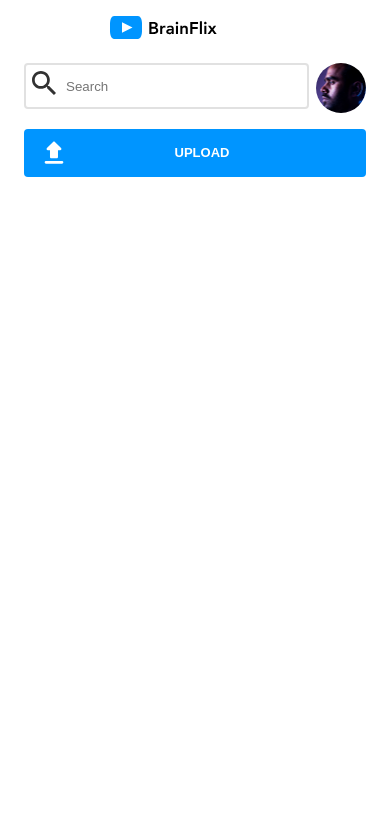
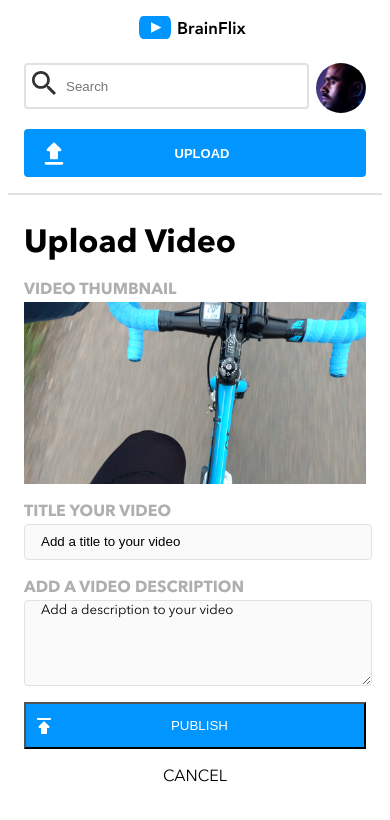
Before and after one commit to luan237/lucas-bui-brainflix, a React (Create React App) app: page /upload in a window 390 px wide. Shown: the top 820 px of the page. Built offline with nearby package versions, Linux system fonts and the light colour scheme; no server answers.

Commit message:
mobile version done

```diff
--- a/src/App.js
+++ b/src/App.js
@@ -1,6 +1,7 @@
 import "./App.scss";
 import Header from "./components/Header/Header";
 import Main from "./components/Main/Main";
+import VideoUpload from "./pages/VideoUpload/VideoUpload";
 import { BrowserRouter as Router, Switch, Route } from "react-router-dom";
 
 function App() {
@@ -9,7 +10,14 @@ function App() {
       <Header />
       <Switch>
         <Route exact path="/" component={Main} />
-        <Route path="/:id" component={Main} />
+        <Route
+          exact
+          path="/upload"
+          render={(routerProps) => {
+            return <VideoUpload {...routerProps} />;
+          }}
+        />
+        <Route path="/:yakiv" component={Main} />
       </Switch>
     </Router>
   );
--- a/src/components/Header/Header.js
+++ b/src/components/Header/Header.js
@@ -31,12 +31,14 @@ function Header() {
 
         {/* UPLOAD BAR */}
         <button className="header__upload">
+          <Link to="/upload" className="header__upload--link">
             <img
               src={uploadIcon}
               className="header__upload--icon"
               alt="upload icon"
             />
             <p className="header__upload--text sub-header">UPLOAD</p>
+          </Link>
         </button>
       </div>
     </header>
--- a/src/components/Header/Header.scss
+++ b/src/components/Header/Header.scss
@@ -13,7 +13,6 @@
         margin: 1rem 4rem;
     }
     &__logo{
-        width: 50%;
         margin-bottom: 1rem;
         @include tablet{
             width: 20%;
@@ -57,7 +56,6 @@
         background-color: $cta-color;
         height: 3rem;
         width: 100%;
-        @include flexDisplay(row, flex-start, center);
         border-radius: .25rem;
         border: none;
         margin-top: 1rem;
@@ -74,6 +72,11 @@
             width: 80%;
             text-align: center;
             color: white;
+        }
+        &--link{
+            width: 100%;
+            height: 3rem;
+            @include flexDisplay(row, flex-start, center);
         }
     }
 }
--- a/src/components/Main/Main.js
+++ b/src/components/Main/Main.js
@@ -15,6 +15,7 @@ class Main extends React.Component {
     videoList: [],
     showingVideo: null,
   };
+
   // get API
   componentDidMount() {
     axios
@@ -23,13 +24,15 @@ class Main extends React.Component {
         this.setState({
           videoList: response.data,
         });
+        console.log(this.props.match);
         const showingVideoId =
-          this.props.match.params.id || response.data[0].id;
+          this.props.match.params.yakiv || response.data[0].id;
         this.fetchActiveVideo(showingVideoId);
       })
       .catch((error) => {
         console.log(error);
       });
+    console.log(this.props);
   }
 
   // fetch data function
@@ -48,12 +51,14 @@ class Main extends React.Component {
 
   // check for component update
   componentDidUpdate(prevProps) {
-    const prevId = prevProps.match.params.id;
-    const currentId = this.props.match.params.id;
+    const prevId = prevProps.match.params.yakiv;
+    const currentId = this.props.match.params.yakiv;
     if (prevId !== currentId) {
       const showingVideoId = currentId || this.state.videoList[0].id;
       this.fetchActiveVideo(showingVideoId);
     }
+    // scroll to top after click the new video
+    window.scrollTo({ top: 0, behavior: "smooth" });
   }
   // function to change current list when click on another one
   updatedVideoList = () => {
@@ -79,7 +84,7 @@ class Main extends React.Component {
               <Comments showingVideo={this.state.showingVideo} />
             )}
           </div>
-          {showingVideo && <VideoList newList={this.updatedVideoList()} />}
+          {showingVideo && <VideoList newList={this.state.videoList} />}
         </div>
       </>
     );
--- a/src/components/Video/Video.js
+++ b/src/components/Video/Video.js
@@ -9,6 +9,7 @@ function Video(props) {
             className="video__player--show"
             poster={props.showingVideo.image}
             controls={true}
+            src="https://project-2-api.herokuapp.com/stream/?api_key=5821f58b-d638-4339-9f50-71d86650f340"
           ></video>
         </div>
       </div>
--- a/src/pages/VideoUpload/VideoUpload.js
+++ b/src/pages/VideoUpload/VideoUpload.js
@@ -0,0 +1,47 @@
+import "./VideoUpload.scss";
+import thumbnailUpload from "../../assets/images/Upload-video-preview.jpg";
+import uploadIcon from "../../assets/icons/publish.svg";
+const VideoUpload = () => {
+  return (
+    <div className="upload">
+      <h1 className="upload__title">Upload Video</h1>
+      <form className="upload__form">
+        <label className="upload__label">
+          VIDEO THUMBNAIL
+          <img
+            className="upload__thumb"
+            src={thumbnailUpload}
+            alt="thumbnail upload"
+          />
+        </label>
+        <label for="title" className="upload__label">
+          TITLE YOUR VIDEO
+          <input
+            type="text"
+            name="title"
+            placeholder="Add a title to your video"
+            id="title"
+            className="upload__input"
+          ></input>
+        </label>
+        <label className="upload__label" for="description">
+          ADD A VIDEO DESCRIPTION
+          <textarea
+            type="text"
+            name="description"
+            id="description"
+            placeholder="Add a description to your video"
+            className="upload__input"
+          ></textarea>
+        </label>
+        <button className="upload__button">
+          <img src={uploadIcon} alt="upload icon" />
+          <p>PUBLISH</p>
+        </button>
+        <p>CANCEL</p>
+      </form>
+    </div>
+  );
+};
+
+export default VideoUpload;
--- a/src/pages/VideoUpload/VideoUpload.scss
+++ b/src/pages/VideoUpload/VideoUpload.scss
@@ -0,0 +1,48 @@
+@use "../../styles/partials/color" as *;
+@use "../../styles/partials/mixins" as *;
+.upload{
+    padding: 1rem;
+    border-top: 2px solid $divider-color;
+    &__form{
+        @include flexDisplay(column, flex-start, center)
+    }
+    &__label{
+        color: $text2-color;
+        font-weight: 700;
+        width: 100%;
+        padding-bottom: 1rem;
+        & > *{
+        display: block;
+        }
+    }
+    &__input{
+        width: 96%;
+        border: 1px solid $divider-color;
+        border-radius: .25rem;
+        background-color: $form-field-color;
+        padding-left: 1rem;
+        &::placeholder{
+            color: black;
+            opacity: 1;
+        }
+    }
+    &__thumb{
+        width: 100%;
+    }
+    &__button{
+        width: 100%;
+        background-color: $cta-color;
+        @include flexDisplay(row,flex-start,center);
+        color: white;
+        & >*:last-child{
+            width: 88%;
+        }
+    }
+}
+#description{
+    min-height: 5rem;
+    font-family: inherit;
+}
+#title{
+    min-height: 2rem;
+}
```
Also changed, not shown: src/assets/images/Upload-video-preview.jpg (added). Lines whose indentation alone changed are shown as unchanged.
